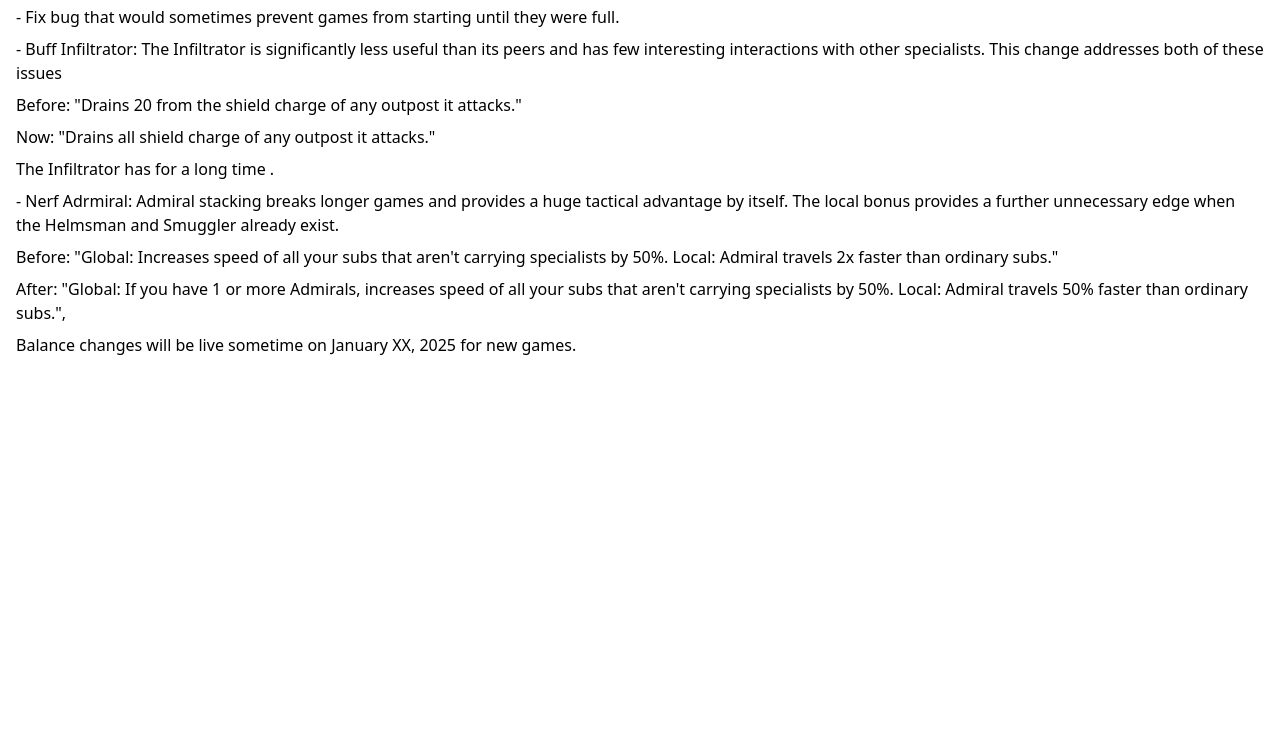
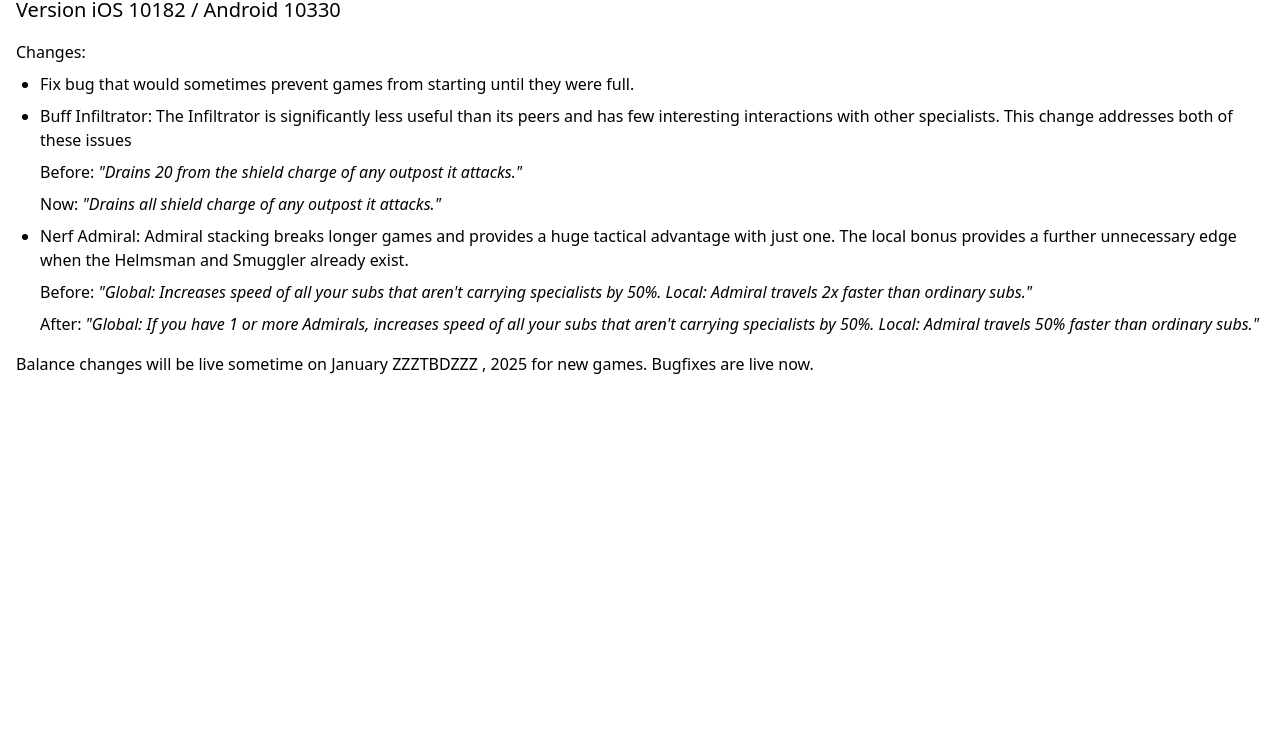
Before and after one commit to gameshovel/secretplan.github.io, a website built with Vite: page subterfuge-news/10182.html in a window 1280 px wide. Shown: the part 59-800 px from the top of the page. Built offline with nearby package versions, Linux system fonts and the light colour scheme.

Commit message:
patch notes

```diff
--- a/subterfuge-news/10182.html
+++ b/subterfuge-news/10182.html
@@ -1,38 +1,67 @@
 <html>
   <head>
-    <meta charset="UTF-8">
-    <meta name="viewport" content="width=device-width, initial-scale=1.0">
-    <link rel="stylesheet" href="../styles.css">
+    <meta charset="UTF-8" />
+    <meta name="viewport" content="width=device-width, initial-scale=1.0" />
+    <link rel="stylesheet" href="../styles.css" />
     <title>Version iOS 10182 / Android 10335 Build Notes</title>
   </head>
   <body>
-    <h1>Version iOS 10176 / Android 10330 Build Notes</h1>
+    <h2>Subterfuge Build Notes</h2>
+    <h3>Version iOS 10182 / Android 10330</h3>
+    <div>Changes:</div>
+    <ul class="list-disc">
+      <li>
         <div>
-      - Fix bug that would sometimes prevent games from starting until they were full.
+          Fix bug that would sometimes prevent games from starting until they
+          were full.
+        </div>
+      </li>
+      <li>
+        <div>
+          Buff Infiltrator: The Infiltrator is significantly less useful than
+          its peers and has few interesting interactions with other specialists.
+          This change addresses both of these issues
         </div>
         <div>
-      - Buff Infiltrator: The Infiltrator is significantly less useful than its peers and has few interesting interactions with other specialists. This change addresses both of these issues
+          Before:
+          <span class="italic"
+            >"Drains 20 from the shield charge of any outpost it attacks."</span
+          >
         </div>
         <div>
-      Before: "Drains 20 from the shield charge of any outpost it attacks."
+          Now:
+          <span class="italic"
+            >"Drains all shield charge of any outpost it attacks."</span
+          >
+        </div>
+      </li>
+      <li>
+        <div>
+          Nerf Admiral: Admiral stacking breaks longer games and provides a huge
+          tactical advantage with just one. The local bonus provides a further
+          unnecessary edge when the Helmsman and Smuggler already exist.
         </div>
         <div>
-      Now: "Drains all shield charge of any outpost it attacks."
+          Before:
+          <span class="italic"
+            >"Global: Increases speed of all your subs that aren't carrying
+            specialists by 50%. Local: Admiral travels 2x faster than ordinary
+            subs."</span
+          >
         </div>
         <div>
-      The Infiltrator has for a long time .
+          After:
+          <span class="italic"
+            >"Global: If you have 1 or more Admirals, increases speed of all
+            your subs that aren't carrying specialists by 50%. Local: Admiral
+            travels 50% faster than ordinary subs."</span
+          >
         </div>
+      </li>
+    </ul>
     <div>
-      - Nerf Adrmiral: Admiral stacking breaks longer games and provides a huge tactical advantage by itself. The local bonus provides a further unnecessary edge when the Helmsman and Smuggler already exist.
-    </div>
-    <div>
-      Before: "Global: Increases speed of all your subs that aren't carrying specialists by 50%.  Local: Admiral travels 2x faster than ordinary subs."
-    </div>
-    <div>
-      After: "Global: If you have 1 or more Admirals, increases speed of all your subs that aren't carrying specialists by 50%. Local: Admiral travels 50% faster than ordinary subs.",
-    </div>
-    <div>
-      Balance changes will be live sometime on January XX, 2025 for new games.
+      Balance changes will be live sometime on January ZZZTBDZZZ , 2025 for new
+      games. Bugfixes are live now.
     </div>
     <script type="module" src="../src/main.ts"></script>
   </body>
```
Lines whose indentation alone changed are shown as unchanged.
